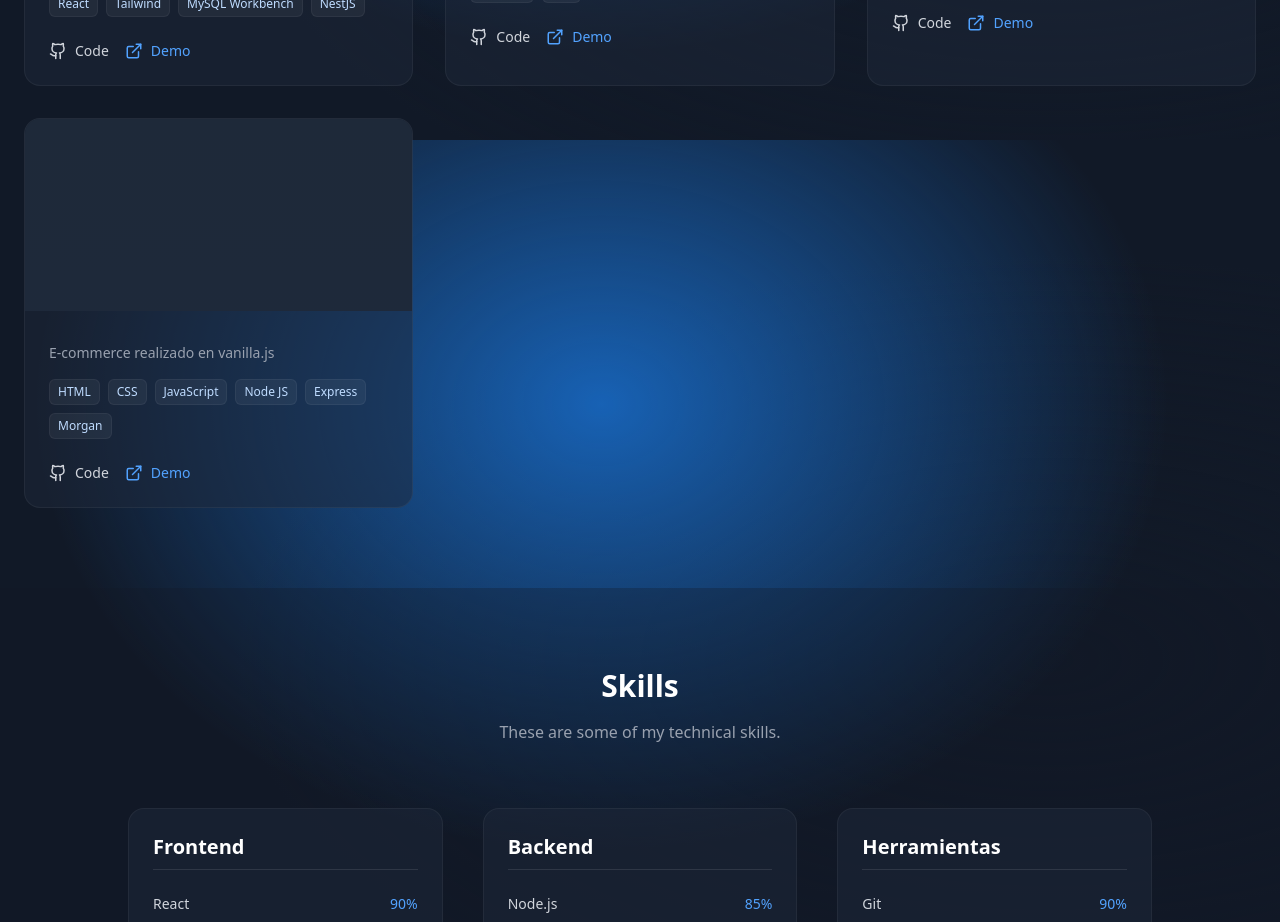
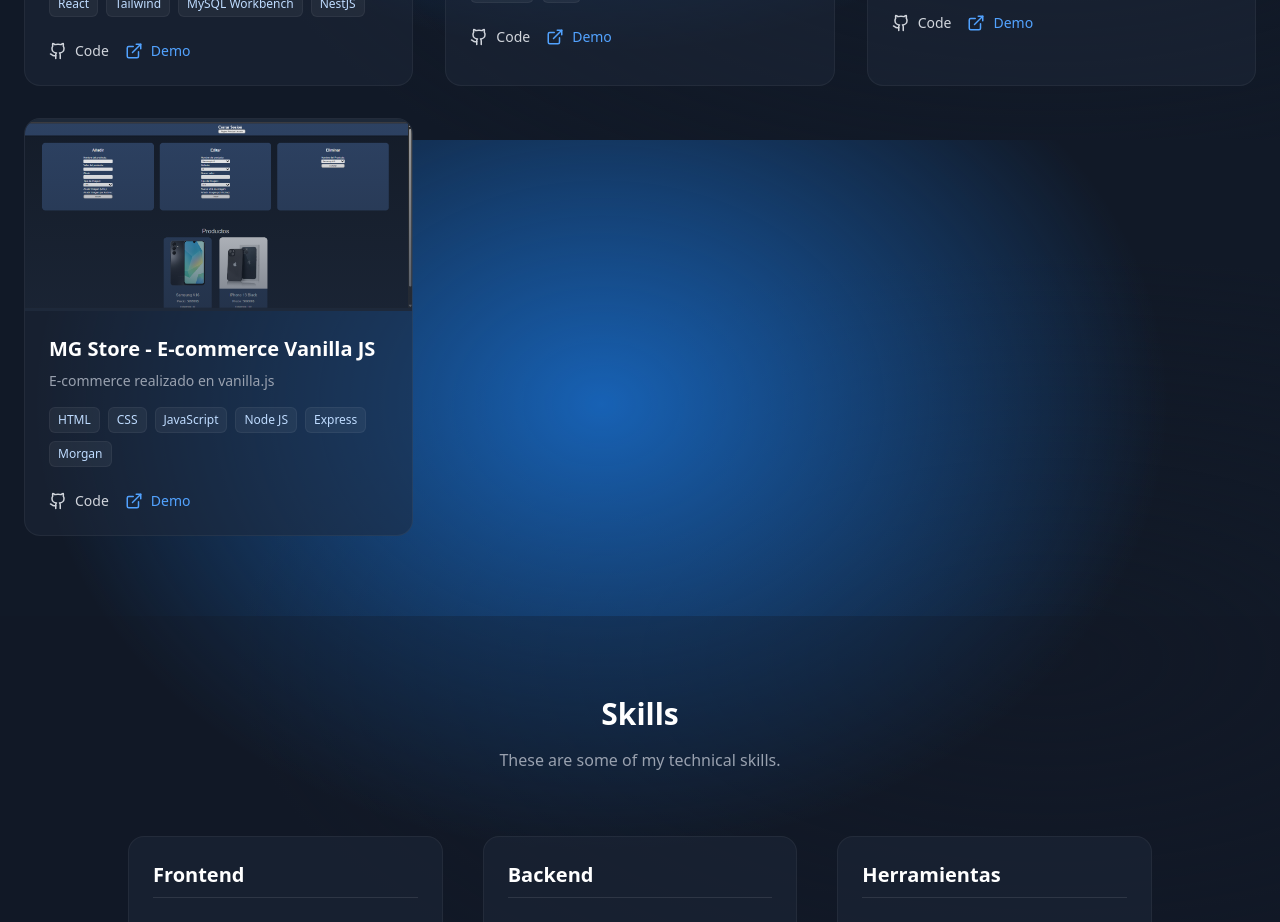
Before and after one commit to martingarcia1/portaFolio, a React (Vite) app: page / in a window 1280 px wide. Shown: the part 2260-3182 px from the top of the page. Built offline with nearby package versions, Linux system fonts and the light colour scheme.

Commit message:
fix: agregando proyectos al project.jsx

```diff
--- a/src/app/components/projects.jsx
+++ b/src/app/components/projects.jsx
@@ -4,6 +4,7 @@ import { useTranslation } from 'react-i18next';
 import meras from "../../assets/image.png";
 import barberiaLM from "../../assets/image copy.png";
 import { image } from 'motion/react-client';
+import ecommerce from "../../assets/mg.png";
 
 const Projects = () => {
     const { t } = useTranslation();
@@ -29,10 +30,11 @@ const Projects = () => {
             links: { github: "#", demo: "#" }
         },
         {
-            title: "",
+            title: "MG Store - E-commerce Vanilla JS",
             tech: ["HTML", "CSS", "JavaScript", "Node JS", "Express", "Morgan"],
             desc: "E-commerce realizado en vanilla.js",
-            links: { github: "https://github.com/martingarcia1/E-commerce-vanilla.js", demo: "#" }
+            links: { github: "https://github.com/martingarcia1/E-commerce-vanilla.js", demo: "https://e-commerce-vanilla-js-mu.vercel.app" },
+            image: ecommerce
         }
     ];
 
```
Also changed, not shown: src/assets/mg.png (added).
